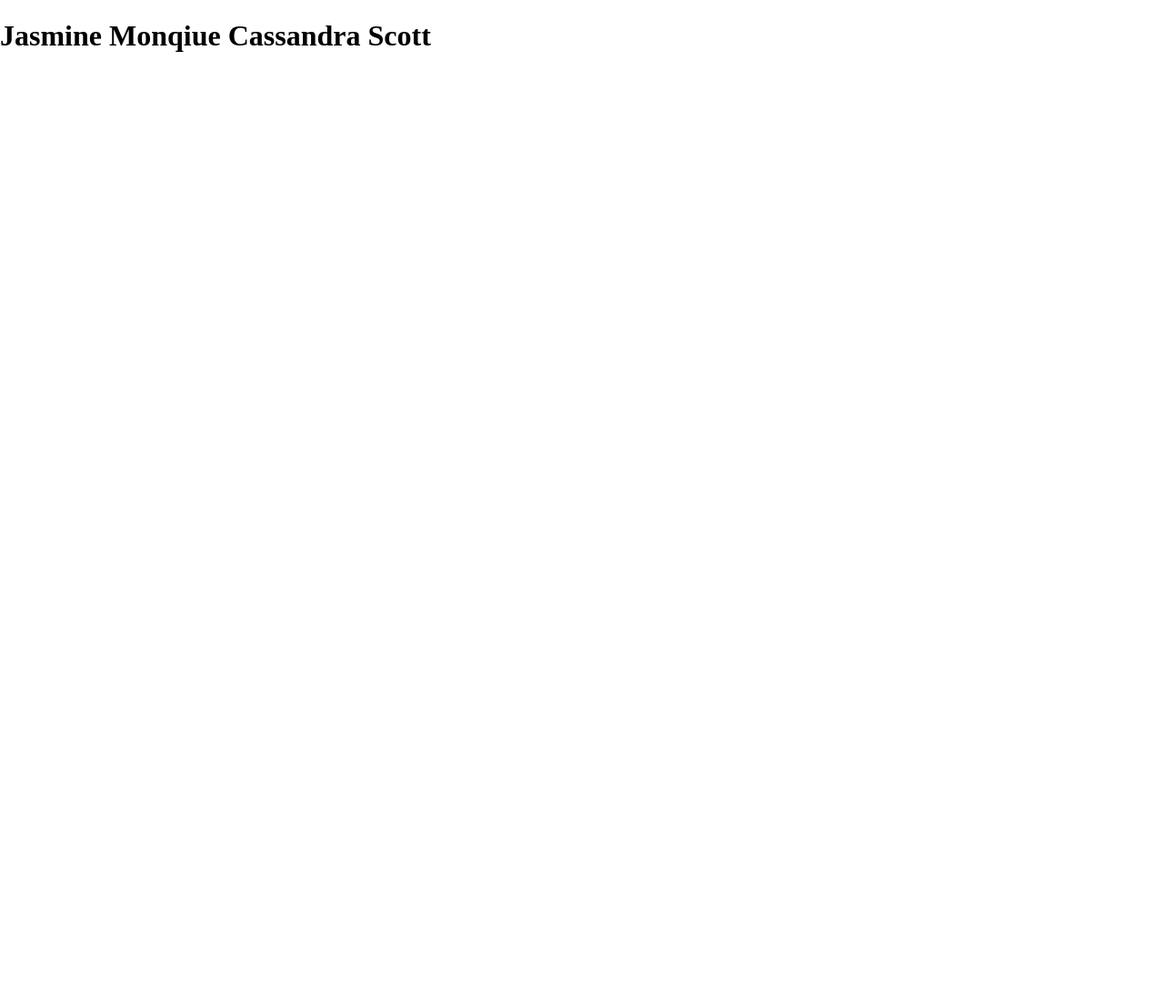
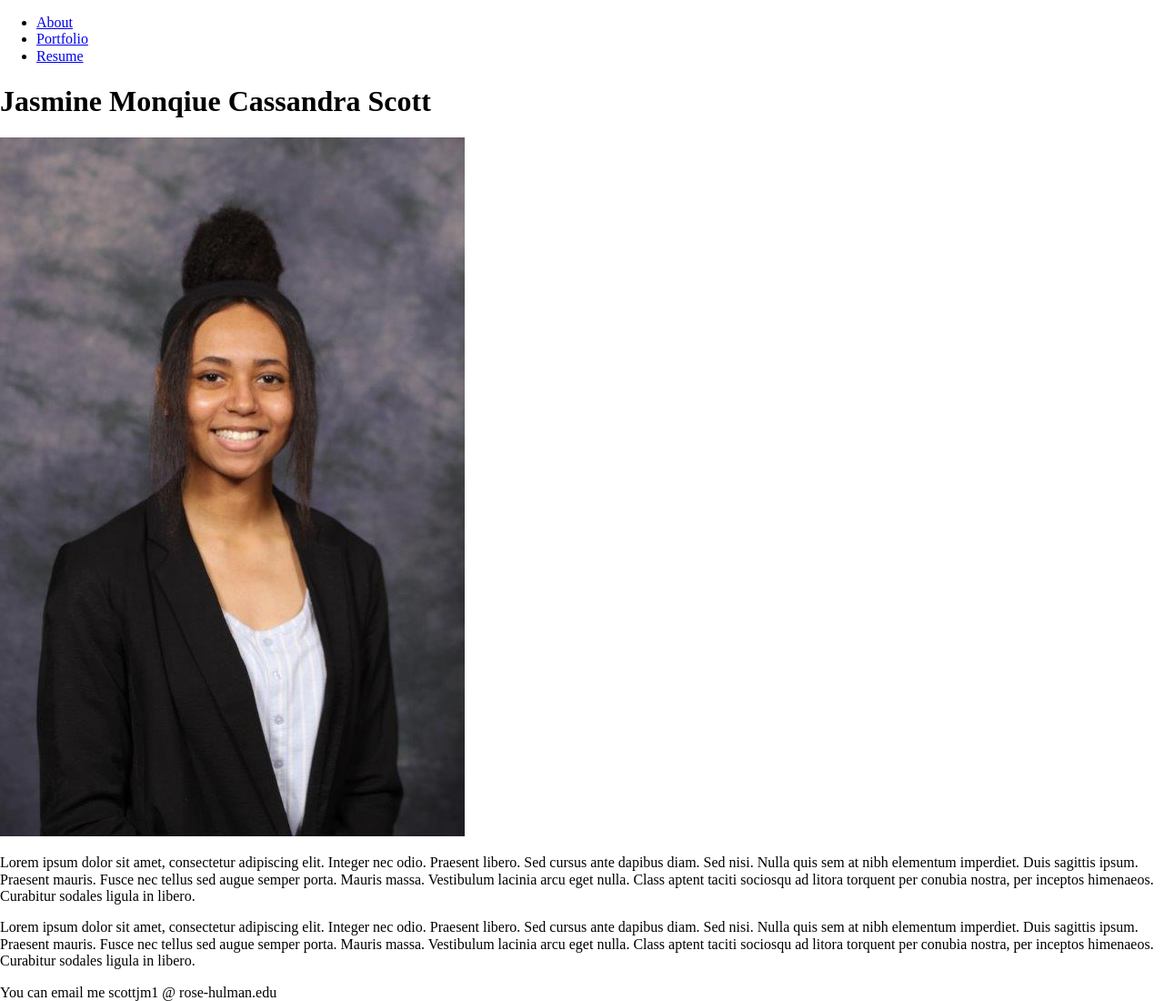
Before and after one commit to jasminescott18/jasminescott18.github.io, a plain HTML site: page Portfolio/public/index.html in a window 1280 px wide. Shown: the whole page at 91% size. Before the commit the page ends 800 px from the top, so only its background shows below. Drawn offline with Linux system fonts and the light colour scheme.

Commit message:
Basic Markup

```diff
--- a/Portfolio/public/index.html
+++ b/Portfolio/public/index.html
@@ -1,15 +1,52 @@
 <!DOCTYPE html>
 <html lang="en">
-  <head>
+
+<head>
     <meta charset="utf-8" />
     <meta name="viewport" content="width=device-width, initial-scale=1" />
     <title>Jasmine Scott Portfolio</title>
     <link rel="stylesheet" href="styles/normalize.css" />
     <link rel="stylesheet" href="styles/main.css" />
     <link rel="icon" href="images/favicon.png" />
-  </head>
-  <body>
-    <h1>Jasmine Monqiue Cassandra Scott</h1>
+</head>
+
+<body id="about">
+    <nav>
+        <ul>
+            <li><a href="index.html">About</a></li>
+            <li><a href="portfolio.html">Portfolio</a></li>
+            <li><a href="resume.html">Resume</a></li>
+        </ul>
+    </nav>
+    <main>
+        <h1>Jasmine Monqiue Cassandra Scott</h1>
+        <img src="images/avatar.jpg">
+        <p>
+            Lorem ipsum dolor sit amet, consectetur adipiscing elit.
+            Integer nec odio. Praesent libero. Sed cursus ante dapibus diam.
+            Sed nisi. Nulla quis sem at nibh elementum imperdiet.
+            Duis sagittis ipsum. Praesent mauris.
+            Fusce nec tellus sed augue semper porta.
+            Mauris massa. Vestibulum lacinia arcu eget nulla.
+            Class aptent taciti sociosqu ad litora torquent per conubia nostra, per inceptos himenaeos.
+            Curabitur sodales ligula in libero.
+        </p>
+
+        <p>
+            Lorem ipsum dolor sit amet, consectetur adipiscing elit.
+            Integer nec odio. Praesent libero. Sed cursus ante dapibus diam.
+            Sed nisi. Nulla quis sem at nibh elementum imperdiet.
+            Duis sagittis ipsum. Praesent mauris.
+            Fusce nec tellus sed augue semper porta.
+            Mauris massa. Vestibulum lacinia arcu eget nulla.
+            Class aptent taciti sociosqu ad litora torquent per conubia nostra, per inceptos himenaeos.
+            Curabitur sodales ligula in libero.
+        </p>
+    </main>
+    <footer>
+        You can email me scottjm1 @ rose-hulman.edu
+    </footer>
     <script src="scripts/main.js"></script>
-  </body>
+</body>
+
 </html>
```
Also changed, not shown: Portfolio/public/images/avatar.jpg (added).
